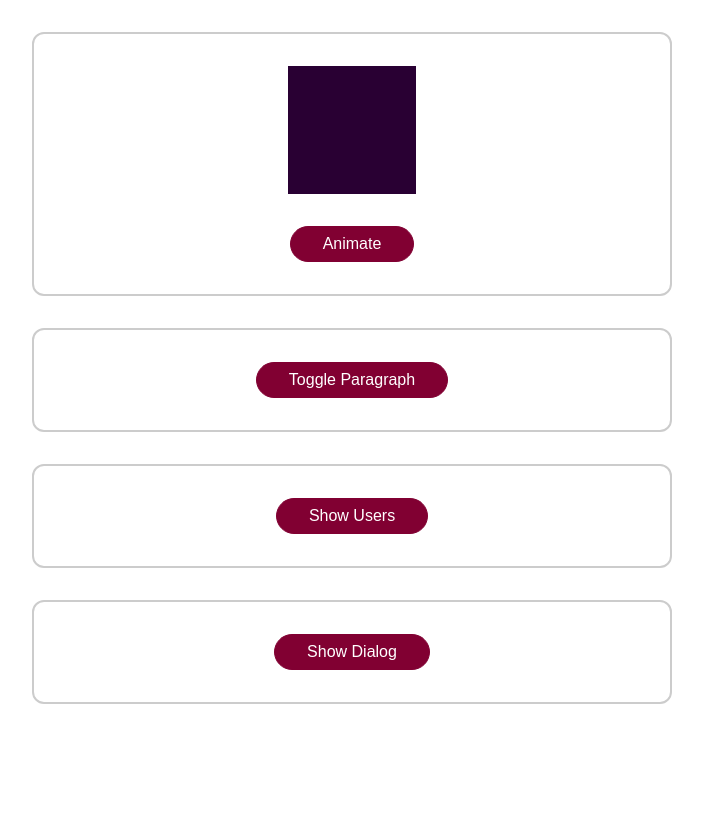
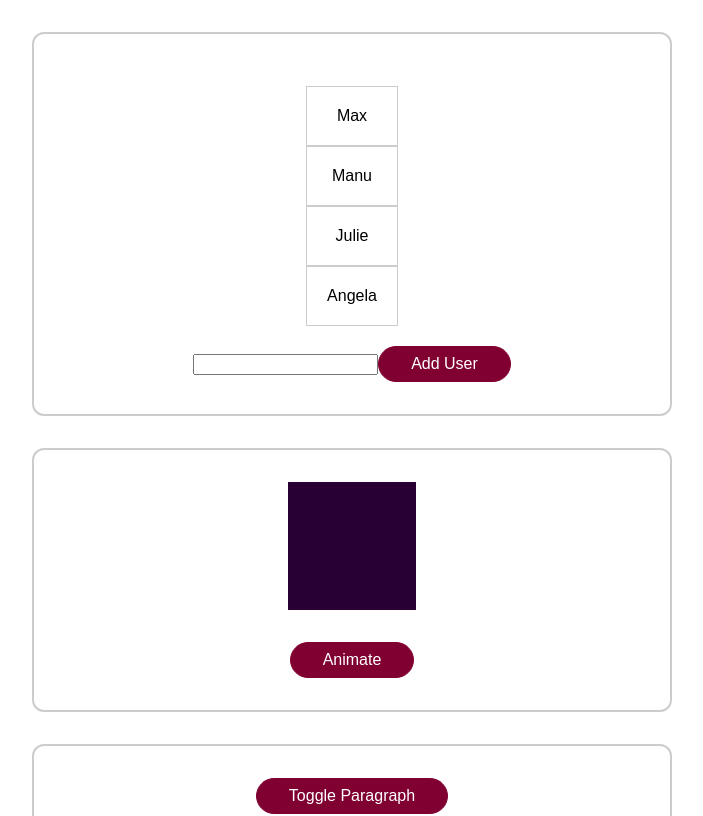
Before and after one commit to mauroef/vue-the-complete-guide, a Vue app: page / in a window 1280 px wide. Shown: the top 816 px of the page, without its empty margins (288-991 px from the left). Built offline with nearby package versions, Linux system fonts and the light colour scheme.

Commit message:
Animating lists

```diff
--- a/src/App.vue
+++ b/src/App.vue
@@ -1,10 +1,14 @@
 <template>
+  <div class="container">
+    <users-list></users-list>
+  </div>
   <div class="container">
     <div class="block" v-bind:class="{ animate: animatedBlock }"></div>
     <button @click="animateBlock">Animate</button>
   </div>
   <div class="container">
     <transition
+      :css="false"
       name="para"
       @before-enter="beforeEnter"
       @enter="enter"
@@ -35,7 +39,12 @@
 </template>
 
 <script>
+import UsersList from './components/UserList.vue';
+
 export default {
+  components: {
+    UsersList,
+  },
   data() {
     return {
       animatedBlock: false,
--- /dev/null
+++ b/src/components/UserList.vue
@@ -0,0 +1,71 @@
+<template>
+  <transition-group tag="ul" name="user-list">
+    <li v-for="user in users" :key="user" @click="removeUser(user)">
+      {{ user }}
+    </li>
+  </transition-group>
+  <div>
+    <input type="text" ref="usernameInput" />
+    <button @click="addUser">Add User</button>
+  </div>
+</template>
+
+<script>
+export default {
+  data() {
+    return {
+      users: ['Max', 'Manu', 'Julie', 'Angela'],
+    };
+  },
+  methods: {
+    addUser() {
+      const enteredUsername = this.$refs.usernameInput.value;
+      if (enteredUsername.trim() === '') {
+        return;
+      }
+      this.users.push(enteredUsername);
+    },
+    removeUser(user) {
+      this.users = this.users.filter((u) => u !== user);
+    },
+  },
+};
+</script>
+
+<style scoped>
+ul {
+  list-style: none;
+  margin: 20px 0;
+  padding: 0;
+}
+li {
+  border: 1px solid #ccc;
+  padding: 20px;
+  text-align: center;
+}
+
+.user-list-enter-from {
+  opacity: 0;
+  transform: translateX(-30px);
+}
+.user-list-enter-active {
+  transition: all 1s ease-out;
+}
+.user-list-enter-to,
+.user-list-leave-from {
+  opacity: 1;
+  transform: translateX(0);
+}
+.user-list-leave-active {
+  transition: all 1s ease-in;
+  position: absolute;
+}
+.user-list-leave-to {
+  opacity: 0;
+  transform: translateX(30px);
+}
+
+.user-list-move {
+  transition: transform 1s ease;
+}
+</style>
```
